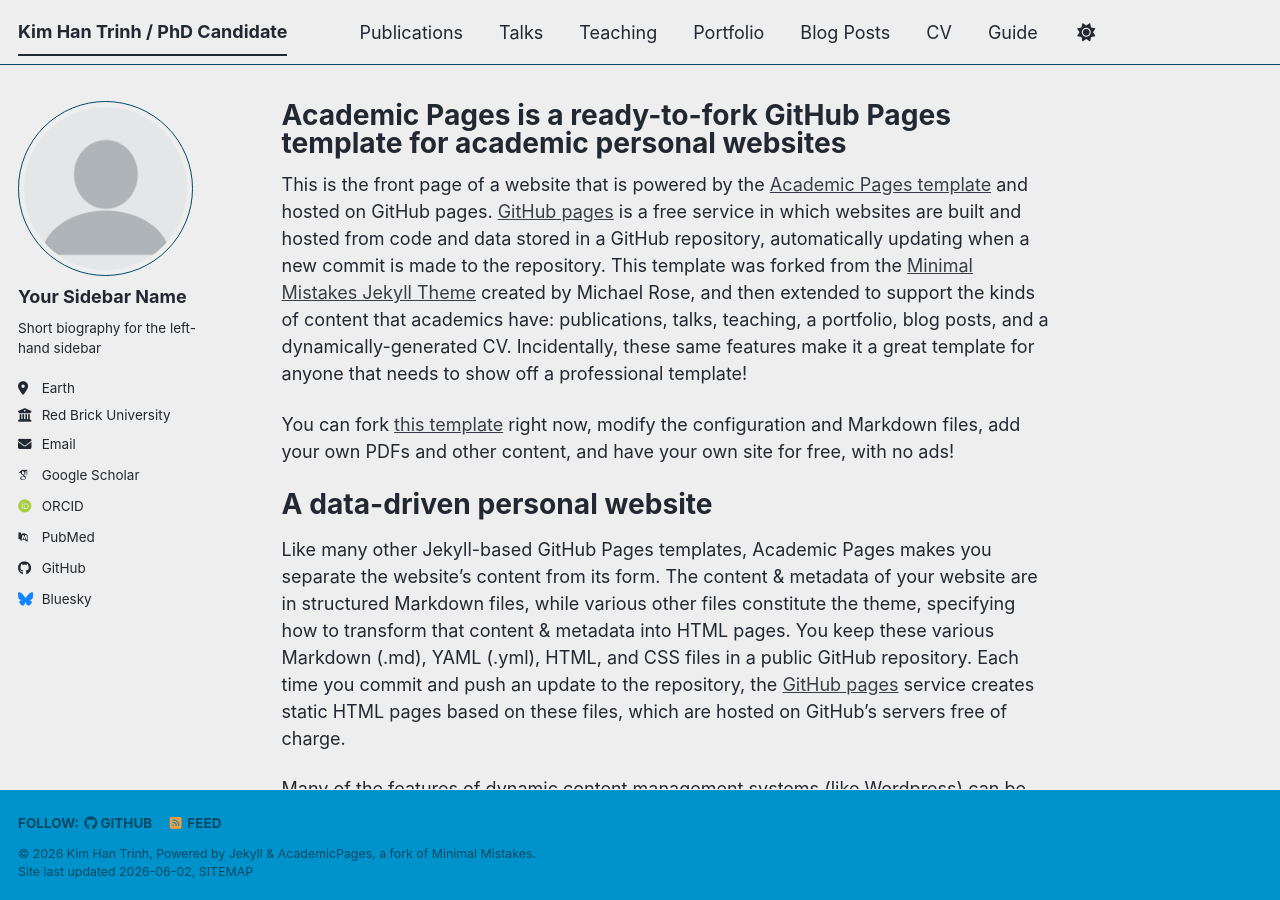
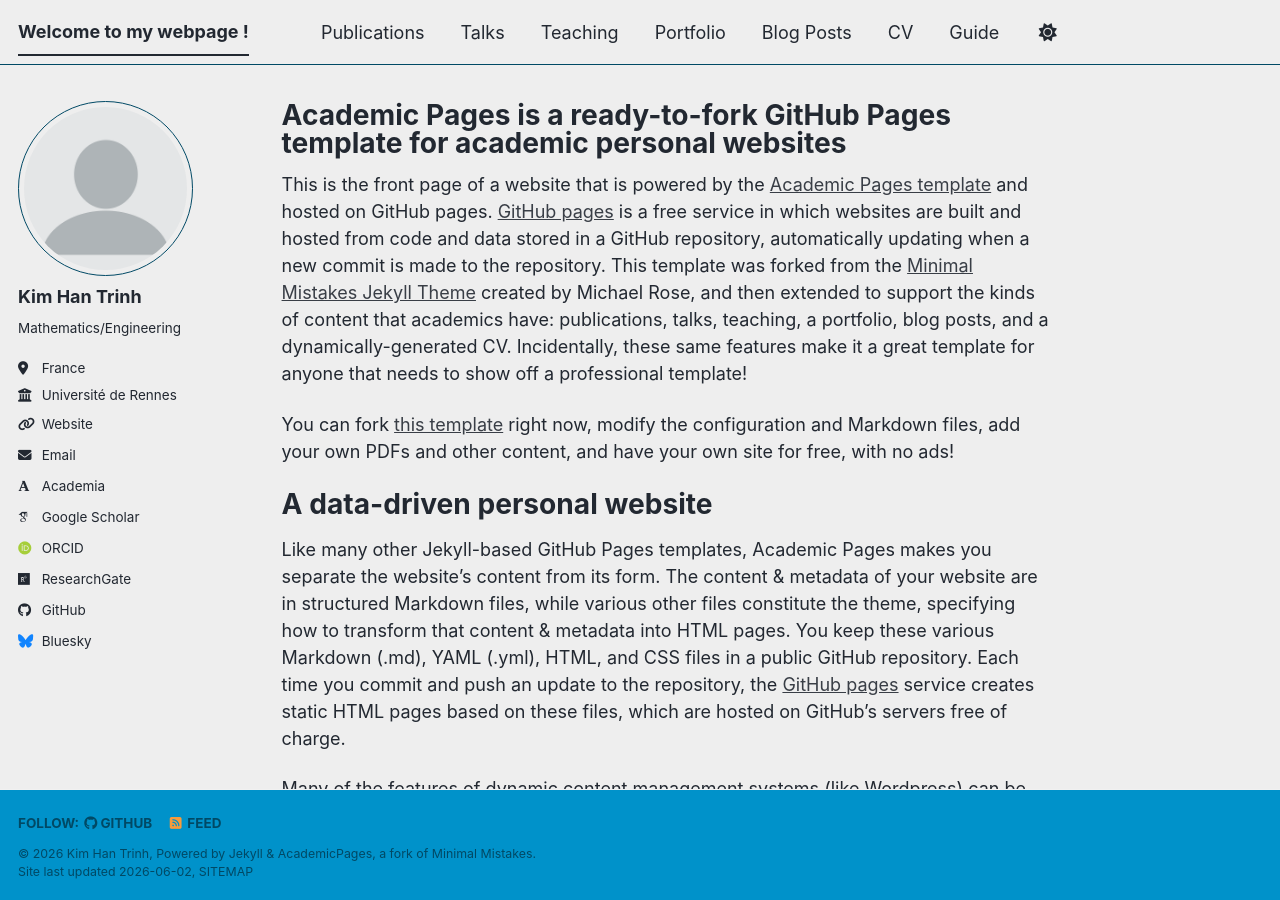
Before and after one commit to khtrinh96/khtrinh96.github.io, a Jekyll site: the page built from _pages/about.md, in a window 1280 px wide and 900 px high. Built offline with Jekyll 4.4.1, drawn with Linux system fonts in a browser that asks for light colours; some web fonts are replaced; a script bundle is joined from its source files by our own code; library files that are not in the unit come from our copies.

Commit message:
Update _config.yml

```diff
--- a/_config.yml
+++ b/_config.yml
@@ -9,7 +9,7 @@
 # Basic Site Settings
 locale                   : "en-US"
 site_theme               : "air" # The available themes options are "default", "air", "sunrise", "mint", "dirt" and "contrast"
-title                    : "Kim Han Trinh / PhD Candidate"
+title                    : "Welcome to my webpage !"
 title_separator          : "-"
 name                     : &name "Kim Han Trinh"
 description              : &description "Your Name's academic portfolio"   # Update this with a general description of your site, this is the default if not overridden by a page
@@ -24,25 +24,25 @@ repository               : "khtrinh96.github.io"
 author:
   # Biographic information
   avatar           : "profile.png"
-  name             : "Your Sidebar Name"
+  name             : "Kim Han Trinh"
   pronouns         : # example: "she/her"
-  bio              : "Short biography for the left-hand sidebar"
-  location         : "Earth"
-  employer         : "Red Brick University"
-  uri              : # URL
-  email            : "none@example.org"
+  bio              : "Mathematics/Engineering"
+  location         : "France"
+  employer         : "Université de Rennes"
+  uri              : "https://irmar.univ-rennes.fr/"
+  email            : "kim-han.trinh@univ-rennes.fr"
 
   # Academic websites
-  academia         : # URL
-  arxiv            : # URL - Update with the correct link to your profile
-  googlescholar    : "https://scholar.google.com/citations?user=PS_CX0AAAAAJ"
+  academia         : "https://sites.google.com/view/kimhantrinh"
+  arxiv            : # URL
+  googlescholar    : "https://scholar.google.com/citations?user=vsh23PQAAAAJ&hl=en"
   inspire-hep      : # URL
   impactstory      : # URL
   orcid            : "https://orcid.org/yourorcidurl"
   semantic         : # URL
   ssrn             : # URL
-  pubmed           : "https://www.ncbi.nlm.nih.gov/pubmed/?term=john+snow"
-  researchgate     : # URL
+  pubmed           : # "https://www.ncbi.nlm.nih.gov/pubmed/?term=john+snow"
+  researchgate     : "https://www.researchgate.net/profile/Kim-Han-Trinh"
   scopus           : # URL
   zotero           : # URL
 
```
